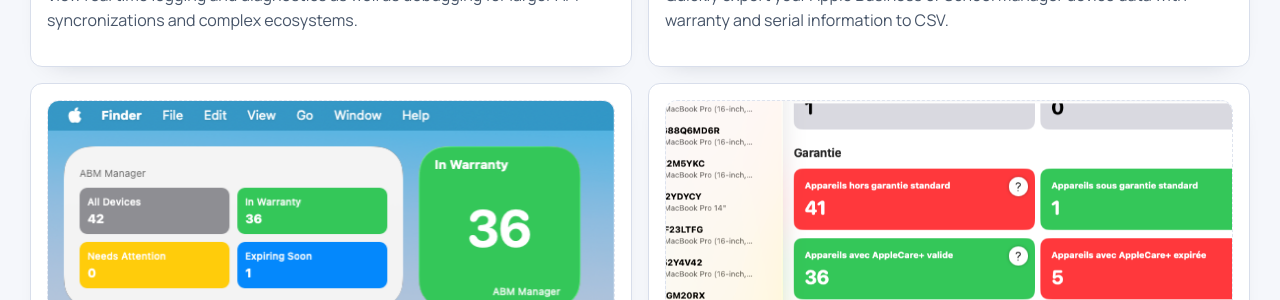
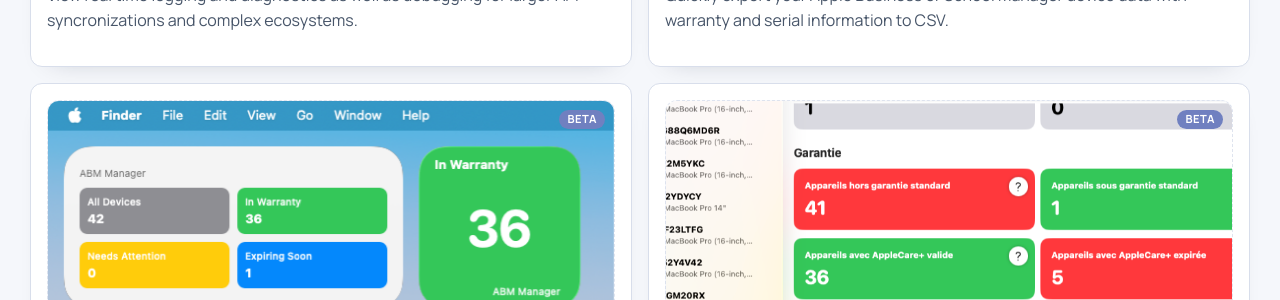
Before and after one commit to jonbrown21/abmwarranty, a Jekyll site: the page built from index.md, in a window 1280 px wide and 1400 px high, scrolled down 3211 px. Shown: the part 150-450 px from the top of the window. Built offline with Jekyll 4.4.1, drawn with Linux system fonts in a browser that asks for light colours.

Commit message:
feat: add BETA pill badges to Feature 11 and Feature 12 cards

```diff
--- a/_includes/sections/features.html
+++ b/_includes/sections/features.html
@@ -170,6 +170,7 @@
       </article>
       <article class="abm-card feature-card">
         <div class="feature-screenshot" role="img" aria-label="Desktop Widgets screenshot">
+          <span class="feature-card-badge" aria-label="Beta feature">BETA</span>
           <img
             id="feature-card-11-image"
             src="{{ '/assets/images/home/screens/widgets.png' | relative_url }}"
@@ -186,6 +187,7 @@
       </article>
       <article class="abm-card feature-card">
         <div class="feature-screenshot" role="img" aria-label="Localization screenshot">
+          <span class="feature-card-badge" aria-label="Beta feature">BETA</span>
           <img
             id="feature-card-12-image"
             src="{{ '/assets/images/home/screens/local.png' | relative_url }}"
--- a/assets/css/main.css
+++ b/assets/css/main.css
@@ -519,6 +519,22 @@ html[data-theme='dark'] .theme-icon-light { color: #9ca9c0; opacity: 0.35; }
   display: block;
   transition: transform 240ms ease;
   will-change: transform;
+}
+
+.feature-card-badge {
+  position: absolute;
+  top: 0.55rem;
+  right: 0.55rem;
+  z-index: 1;
+  padding: 0.2rem 0.52rem;
+  border-radius: 999px;
+  background: var(--primary);
+  color: #ffffff;
+  font-size: 0.7rem;
+  line-height: 1.1;
+  letter-spacing: 0.04em;
+  font-weight: 700;
+  text-transform: uppercase;
 }
 
 .feature-card #feature-card-1-image {
```
